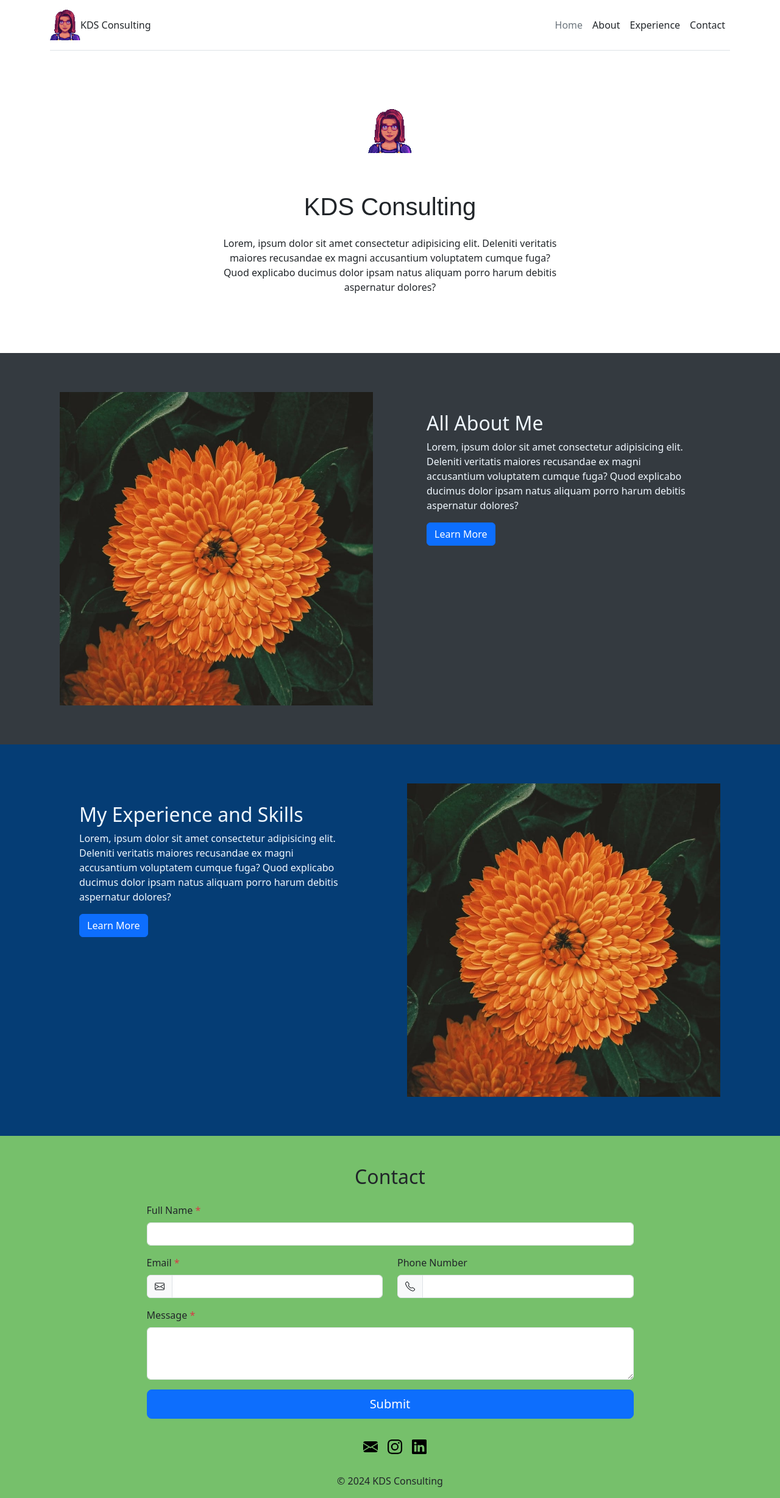
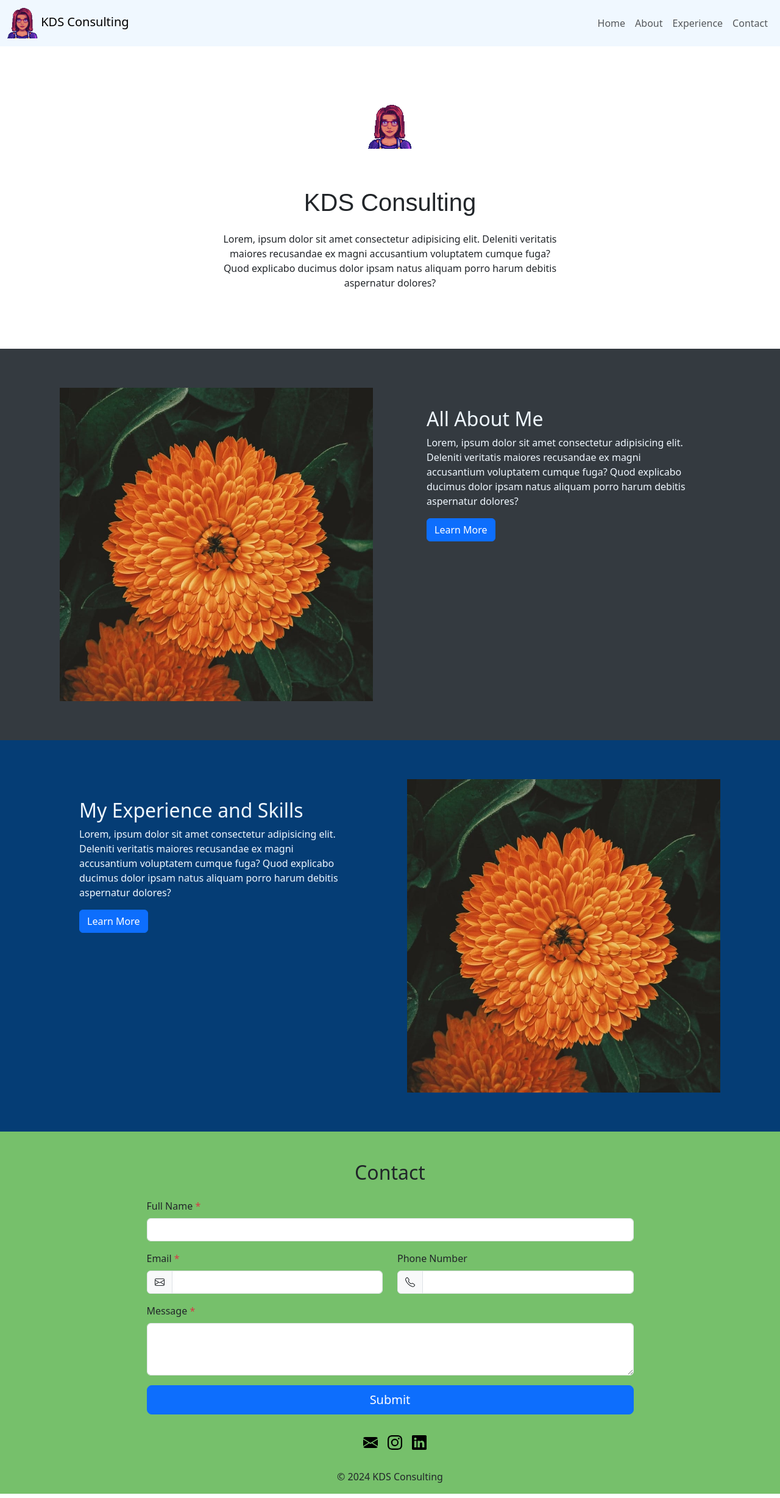
Before and after one commit to UncleArya/KDS-Consulting, a Flask app: page / in a window 1280 px wide. Shown: the whole page at 61% size. Run offline with Flask 3, Linux system fonts and the light colour scheme; some libraries are stand-ins or nearby versions; some web fonts are replaced.

Commit message:
added collapsible navbar with sticky header

```diff
--- a/static/style.css
+++ b/static/style.css
@@ -12,6 +12,11 @@
     text-decoration: none;
 }
 
+.btn-transform:hover {
+	transition: .4s all;
+	transform: scale(1.2);
+}
+
 .light-text {
     color: aliceblue;
 }
@@ -20,6 +25,10 @@
     font-family: "Poetsen One", sans-serif;
     font-weight: 400;
     font-style: normal;
+}
+
+.navbar-background {
+	background-color: aliceblue;
 }
 
 .background-1 {
--- a/templates/about.html
+++ b/templates/about.html
@@ -1,4 +1,4 @@
-{% extends "components/base.html" %} {% block title %}KCS Consulting - About Me{% endblock %} {% block content %}
+{% extends "components/base.html" %} {% block title %}KDS Consulting - About Me{% endblock %} {% block content %}
 <div class="image-background-2">
     <div class="container px-4">
         <div class="col py-5">
--- a/templates/components/base.html
+++ b/templates/components/base.html
@@ -8,7 +8,7 @@
     </head>
     <body>
         <!-- Header -->
-        <header>{% include "components/header.html" %}</header>
+        <header class="sticky-top">{% include "components/header.html" %}</header>
 
         <!-- Page content -->
         <main>
--- a/templates/components/header.html
+++ b/templates/components/header.html
@@ -1,6 +1,48 @@
 {% block header %}
 <!-- Navbar -->
-<div class="container">
+
+<nav class="navbar navbar-expand-md navbar-background">
+    <div class="container-fluid">
+        <a class="navbar-brand" href="{{ url_for('home') }}">
+            <img
+                href="{{ url_for('home') }}"
+                alt=""
+                class="header-image d-inline-block"
+                src="./static/assets/Maru.png" />
+            KDS Consulting
+        </a>
+        <button
+            class="navbar-toggler"
+            type="button"
+            data-bs-toggle="collapse"
+            data-bs-target="#navbarCollapse"
+            aria-controls="navbarCollapse"
+            aria-expanded="false"
+            aria-label="Toggle navigation">
+            <span class="navbar-toggler-icon"></span>
+        </button>
+        <div class="collapse navbar-collapse" id="navbarCollapse">
+            <ul class="navbar-nav ms-auto mb-2 mb-md-0">
+                <li class="nav-item">
+                    <a class="nav-link" href="{{ url_for('home') }}">Home</a>
+                </li>
+                <li class="nav-item">
+                    <a class="nav-link" href="{{ url_for('about') }}">About</a>
+                </li>
+                <li class="nav-item">
+                    <a class="nav-link" href="{{ url_for('experience') }}">Experience</a>
+                </li>
+                <li class="nav-item">
+                    <a class="nav-link" href="{{ url_for('contact') }}">Contact</a>
+                </li>
+            </ul>
+        </div>
+    </div>
+</nav>
+
+<!-- Add top padding -->
+ <!-- <div class="py-5"></div> -->
+<!-- <div class="container mt-5">
     <div
         class="d-flex flex-wrap align-items-center justify-content-center justify-content-md-between py-3 border-bottom">
         <div class="d-flex align-items-center col-md-3 mb-2 mb-md-0">
@@ -21,12 +63,6 @@
                 <a href="{{ url_for('contact') }}" class="nav-link px-2 link-dark">Contact</a>
             </li>
         </ul>
-        <!-- <div class="col-md-3 text-end">
-        <button type="button" class="btn btn-outline-primary me-2">
-          Secondary
-        </button>
-        <button type="button" class="btn btn-primary">Primary</button>
-      </div> -->
     </div>
-</div>
+</div> -->
 {% endblock %}
--- a/templates/home.html
+++ b/templates/home.html
@@ -32,7 +32,7 @@
                             recusandae ex magni accusantium voluptatem cumque fuga? Quod explicabo ducimus dolor ipsam
                             natus aliquam porro harum debitis aspernatur dolores?
                         </p>
-                        <button type="button" class="btn btn-primary">Learn More</button>
+                        <button type="button" class="btn btn-primary btn-transform">Learn More</button>
                     </div>
                 </div>
             </div>
@@ -54,7 +54,7 @@
                             recusandae ex magni accusantium voluptatem cumque fuga? Quod explicabo ducimus dolor ipsam
                             natus aliquam porro harum debitis aspernatur dolores?
                         </p>
-                        <button type="button" class="btn btn-primary">Learn More</button>
+                        <button type="button" class="btn btn-primary btn-transform">Learn More</button>
                     </div>
                 </div>
                 <div class="col-12 col-lg-6">
```
Also changed, not shown: README.md, static/index.js (line endings or trailing spaces).
